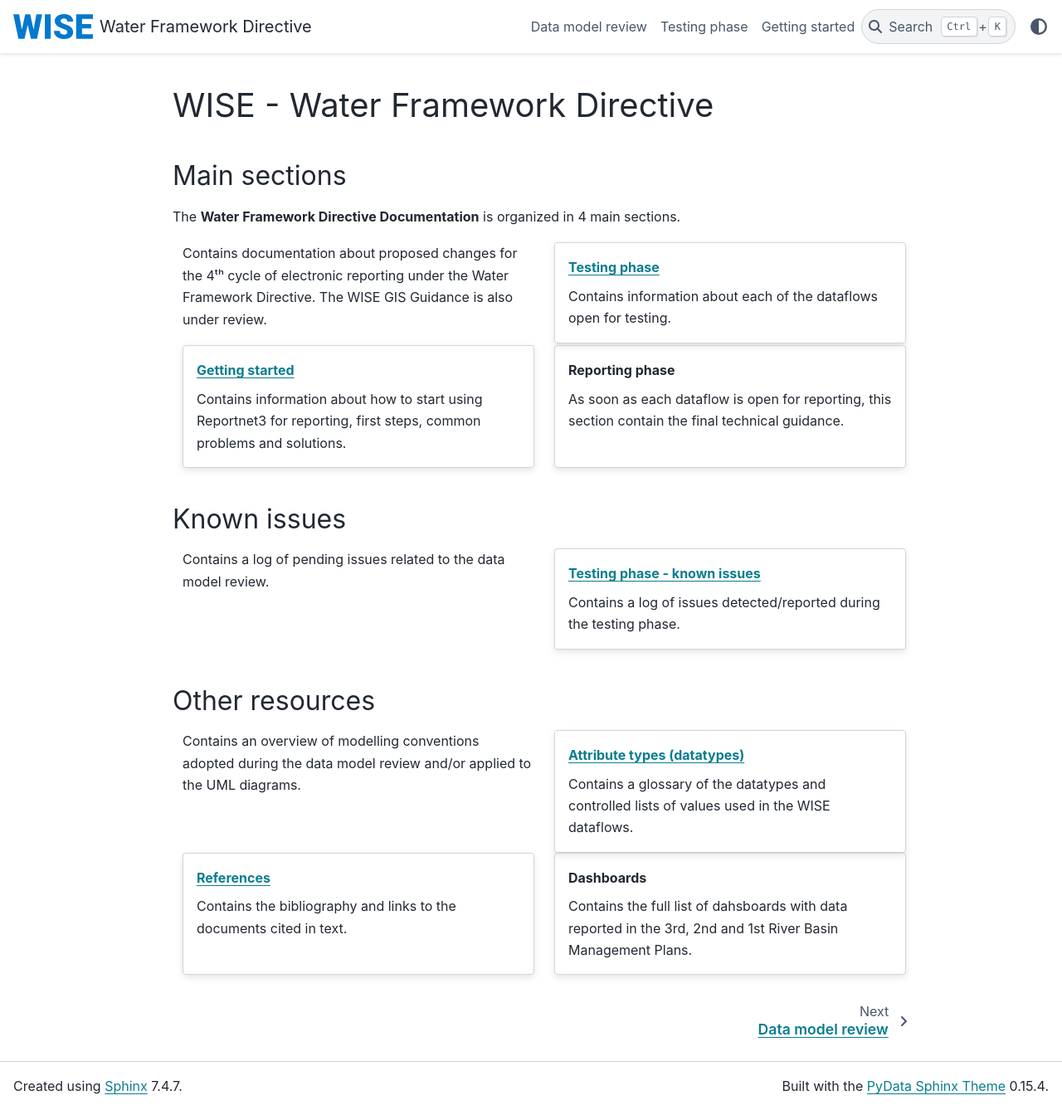
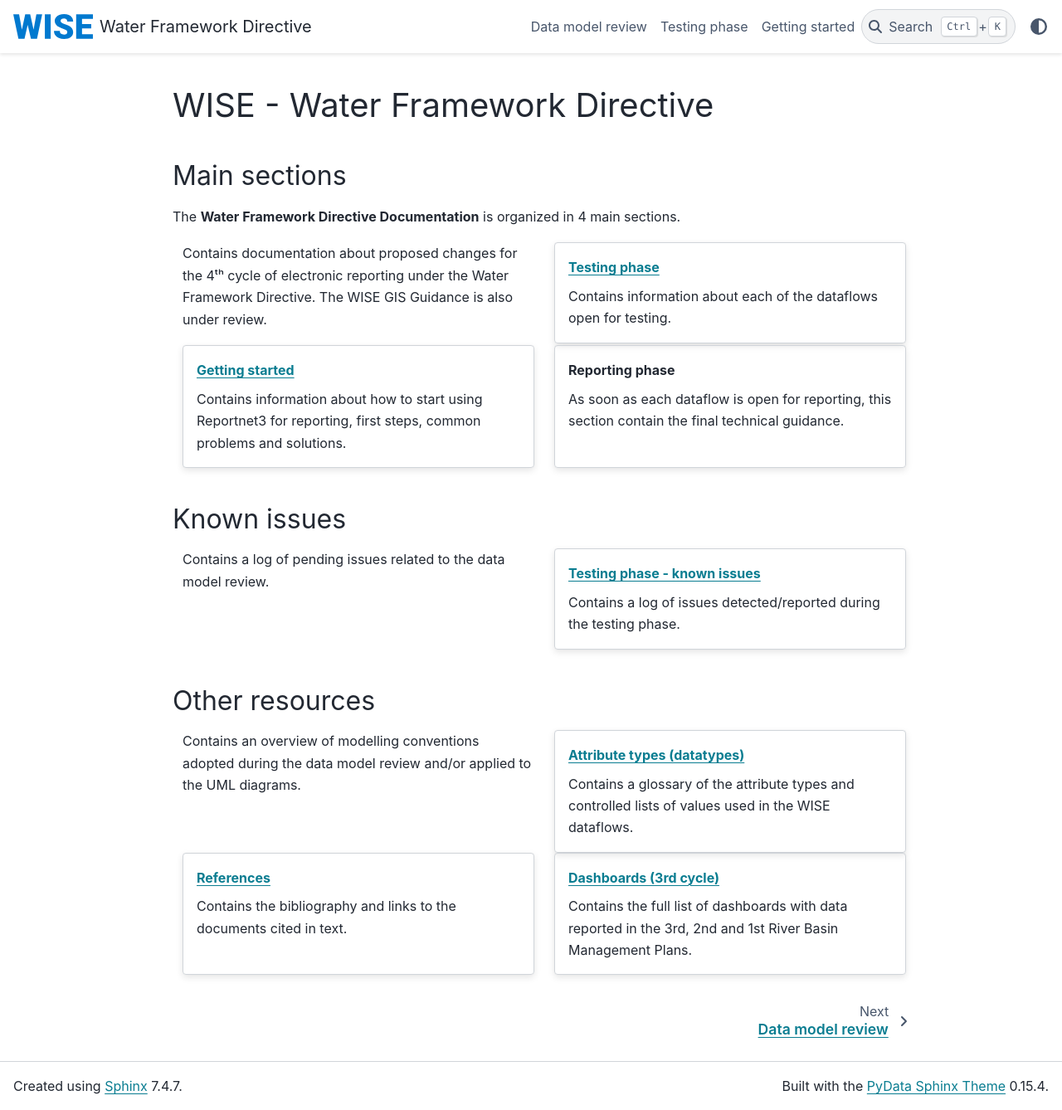
Before and after one commit to eeadata/WISE.WFD.Documentation, a Sphinx documentation site: the page built from docs/index.md, in a window 1280 px wide and 1338 px high. Shown: the whole window at 83% size. Built offline with Sphinx 7.4.7 and the PyData theme 0.15.4, drawn with Linux system fonts in a browser that asks for light colours.

Commit message:
Moving the WFD Dashboards page to the other resources

```diff
--- a/docs/index.md
+++ b/docs/index.md
@@ -57,15 +57,15 @@
 adopted during the data model review and/or applied to the UML diagrams.
 :::
 :::{grid-item-card} {ref}`glossary-datatypes`
-Contains a glossary of the datatypes and controlled lists of values
+Contains a glossary of the attribute types and controlled lists of values
 used in the WISE dataflows.
 :::
 :::{grid-item-card} {ref}`bibliographic-references`
 Contains the bibliography
 and links to the documents cited in text.
 :::
-:::{grid-item-card} Dashboards
-Contains the full list of dahsboards
+:::{grid-item-card} {ref}`dashboards-3rd-cycle`
+Contains the full list of dashboards
 with data reported in the 3rd, 2nd and 1st River Basin Management Plans.
 :::
 ::::
```
Also changed, not shown: docs/OtherResources/ModellingConventions.md (+1 -1 lines), docs/OtherResources/WFDDashboards.md (renamed from docs/_sharedFiles/WFDDashboards.md, +1 -5 lines).
